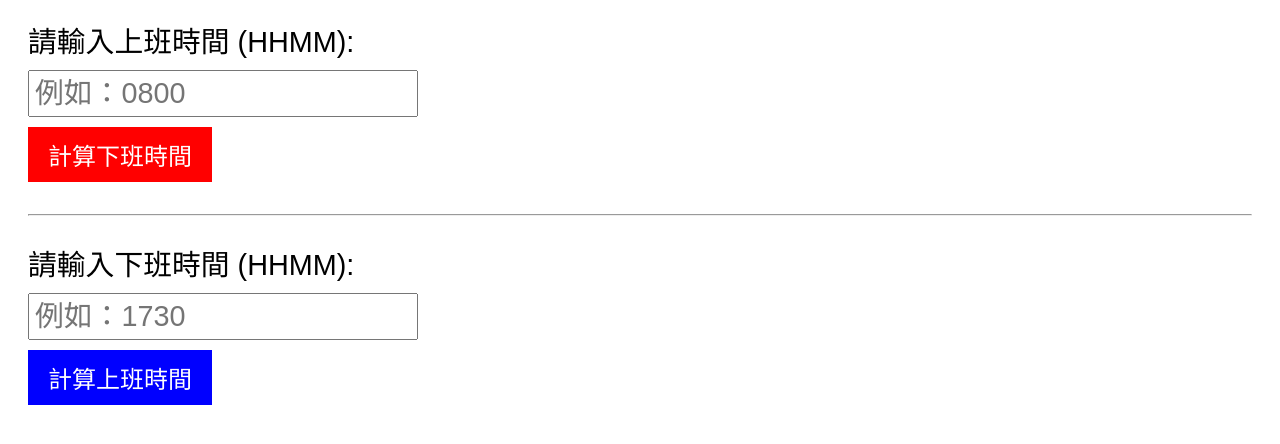
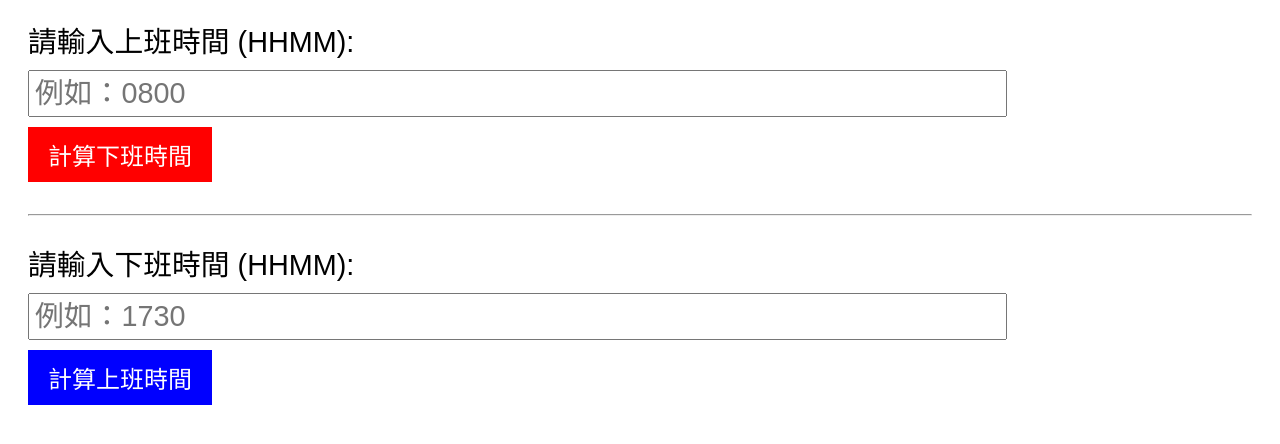
Before and after one commit to sky101921/work-time-calculator, a plain HTML site: page index.html in a window 1280 px wide. Shown: the part 98-542 px from the top of the page. Drawn offline with Linux system fonts and the light colour scheme.

Commit message:
Update index.html

```diff
--- a/index.html
+++ b/index.html
@@ -19,6 +19,8 @@
             font-size: 1.8em;
             padding: 5px;
             margin-top: 10px;
+			 width: 80%; /* 調整寬度讓其適應手機畫面 */
+            box-sizing: border-box; /* 確保 padding 不影響整體寬度 */
         }
         button {
             display: block;
```
